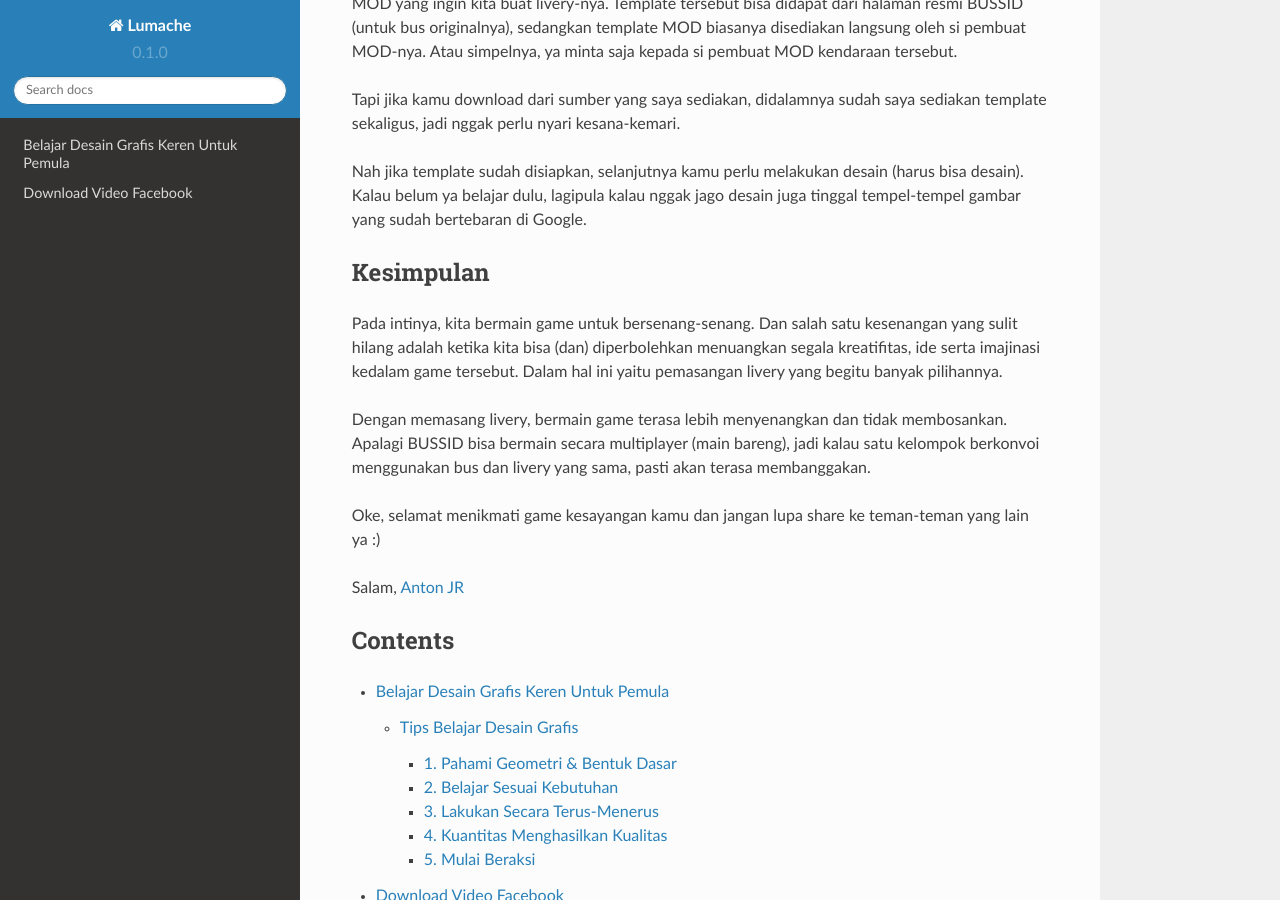
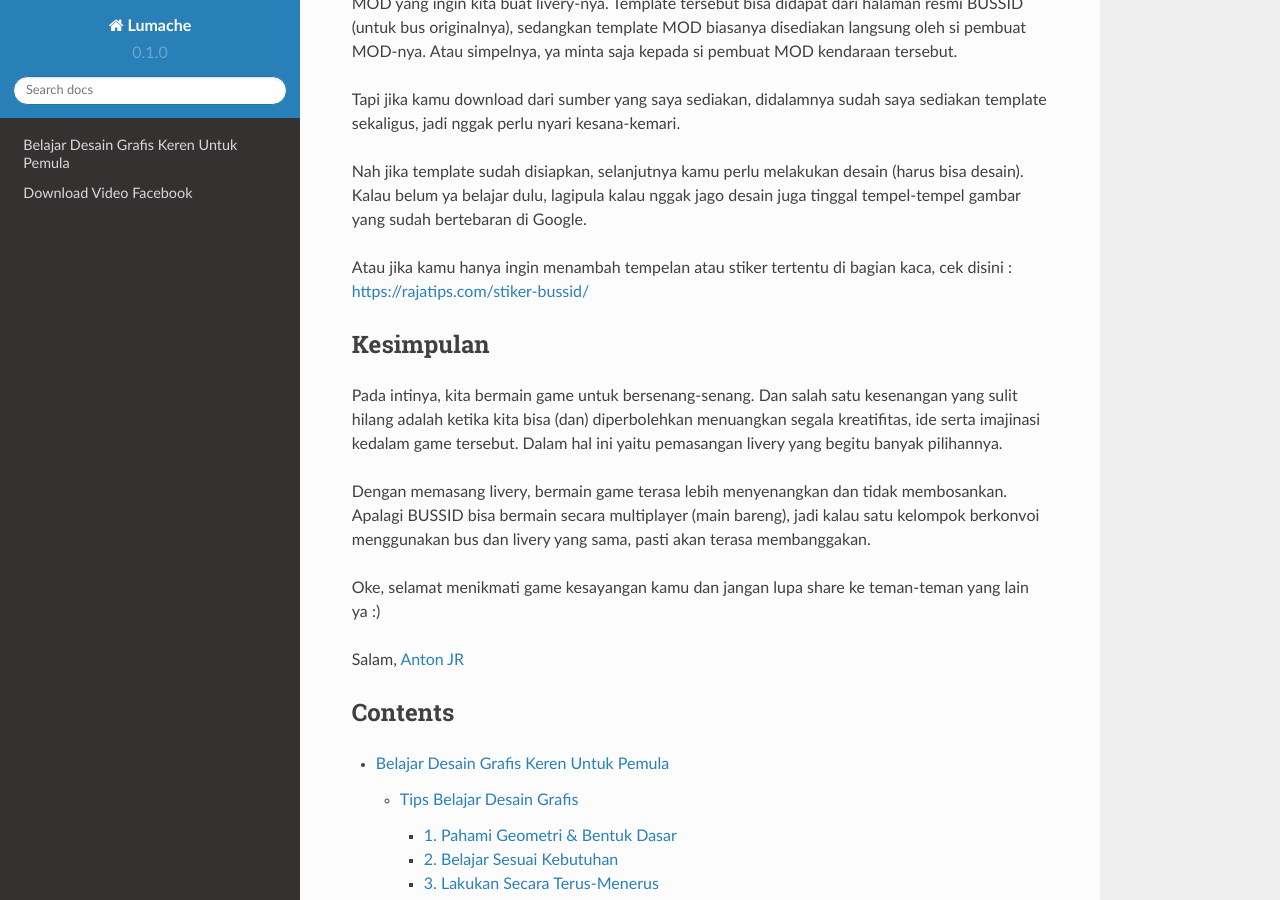
Before and after one commit to balkisanton/rajapage, a Sphinx documentation site: the page built from docs/index.rst, in a window 1280 px wide and 900 px high, scrolled down 2712 px. Built offline with Sphinx 7.4.7 and the Read the Docs theme 2.0.0, drawn with Linux system fonts in a browser that asks for light colours.

Commit message:
Update index.rst

```diff
--- a/docs/index.rst
+++ b/docs/index.rst
@@ -87,6 +87,8 @@ Tapi jika kamu download dari sumber yang saya sediakan, didalamnya sudah saya se
 
 Nah jika template sudah disiapkan, selanjutnya kamu perlu melakukan desain (harus bisa desain). Kalau belum ya belajar dulu, lagipula kalau nggak jago desain juga tinggal tempel-tempel gambar yang sudah bertebaran di Google.
 
+Atau jika kamu hanya ingin menambah tempelan atau stiker tertentu di bagian kaca, cek disini : https://rajatips.com/stiker-bussid/
+
 Kesimpulan
 ---------------------
 Pada intinya, kita bermain game untuk bersenang-senang. Dan salah satu kesenangan yang sulit hilang adalah ketika kita bisa (dan) diperbolehkan menuangkan segala kreatifitas, ide serta imajinasi kedalam game tersebut. Dalam hal ini yaitu pemasangan livery yang begitu banyak pilihannya.
```
